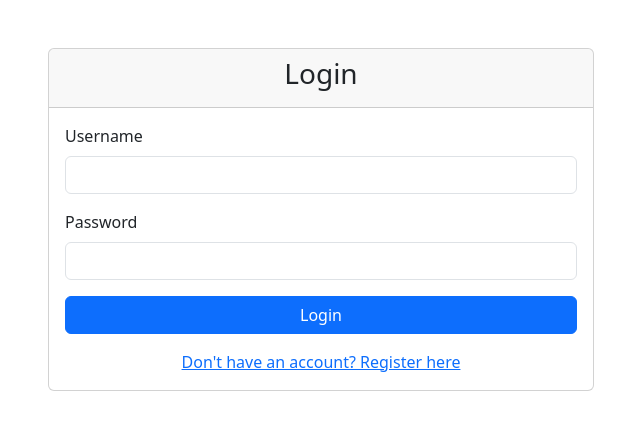
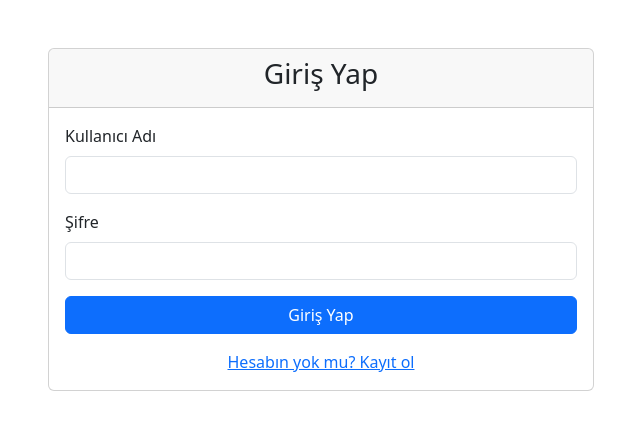
Before and after one commit to kopsisnet/kopsis_supe, a Django app: page /accounts/login/ in a window 1280 px wide. Shown: the part 56-486 px from the top of the page, without its empty margins (319-959 px from the left). Run offline with Django 5.2, Linux system fonts and the light colour scheme.

Commit message:
Update login.html

```diff
--- a/templates/registration/login.html
+++ b/templates/registration/login.html
@@ -5,32 +5,41 @@
     <div class="row justify-content-center">
         <div class="col-md-6">
             <div class="card">
-                <div class="card-header">
-                    <h3 class="text-center">Login</h3>
+                <div class="card-header text-center">
+                    <h3>Giriş Yap</h3>
                 </div>
                 <div class="card-body">
-                    <form method="post">
+                    <form method="post" autocomplete="off">
                         {% csrf_token %}
-                        {% if form.errors %}
+                        {% if form.non_field_errors %}
                             <div class="alert alert-danger">
-                                Please correct the error{{ form.errors|pluralize }} below:
                                 {{ form.non_field_errors }}
                             </div>
                         {% endif %}
                         <div class="mb-3">
-                            <label for="username" class="form-label">Username</label>
-                            <input type="text" name="username" class="form-control" id="username" required>
+                            <label for="username" class="form-label">Kullanıcı Adı</label>
+                            <input type="text" name="username" class="form-control {% if form.username.errors %}is-invalid{% endif %}" id="username" required>
+                            {% if form.username.errors %}
+                                <div class="invalid-feedback">
+                                    {{ form.username.errors.0 }}
+                                </div>
+                            {% endif %}
                         </div>
                         <div class="mb-3">
-                            <label for="password" class="form-label">Password</label>
-                            <input type="password" name="password" class="form-control" id="password" required>
+                            <label for="password" class="form-label">Şifre</label>
+                            <input type="password" name="password" class="form-control {% if form.password.errors %}is-invalid{% endif %}" id="password" required>
+                            {% if form.password.errors %}
+                                <div class="invalid-feedback">
+                                    {{ form.password.errors.0 }}
+                                </div>
+                            {% endif %}
                         </div>
                         <div class="d-grid gap-2">
-                            <button type="submit" class="btn btn-primary">Login</button>
+                            <button type="submit" class="btn btn-primary">Giriş Yap</button>
                         </div>
                     </form>
                     <div class="mt-3 text-center">
-                        <a href="{% url 'register' %}">Don't have an account? Register here</a>
+                        <a href="{% url 'register' %}">Hesabın yok mu? Kayıt ol</a>
                     </div>
                 </div>
             </div>
```
